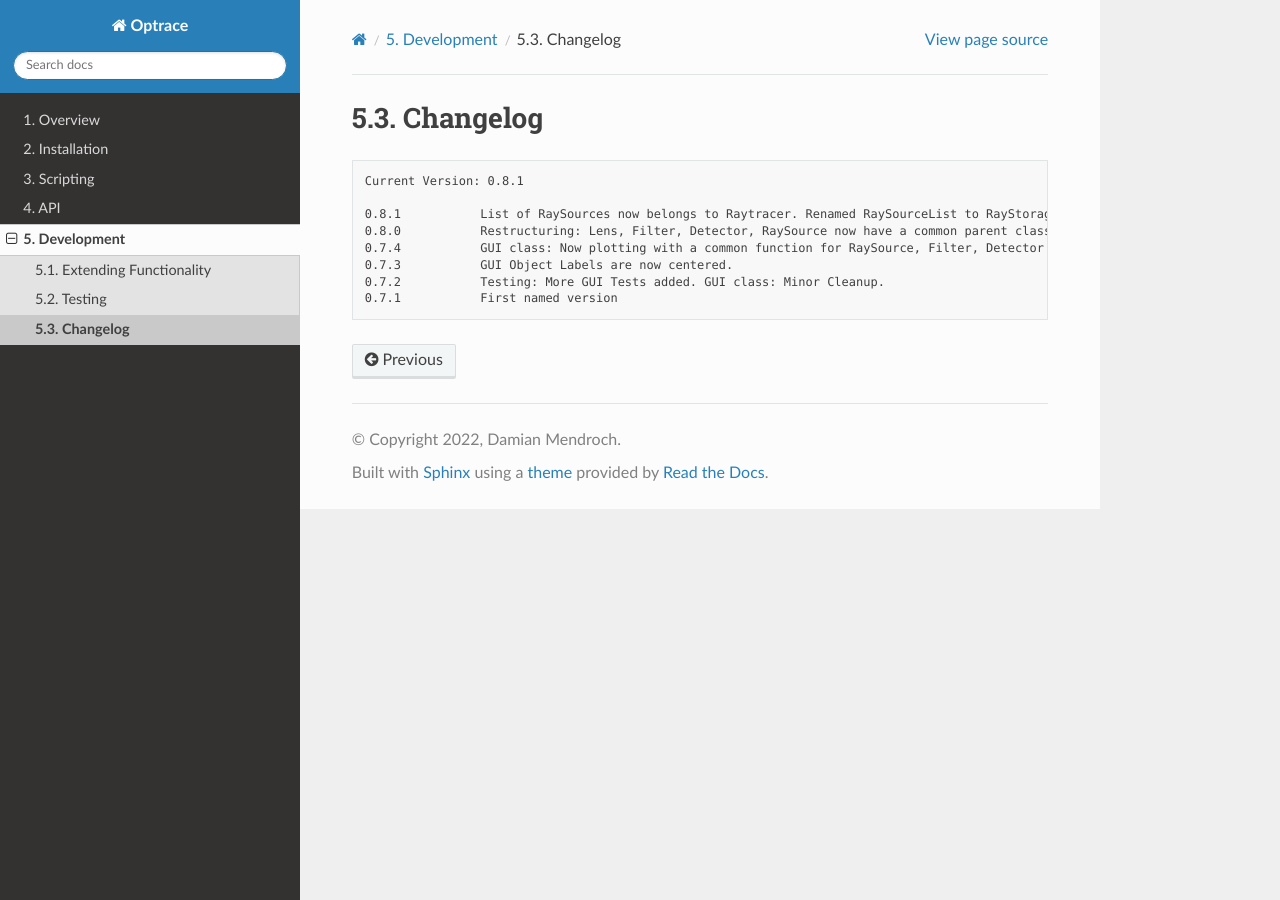
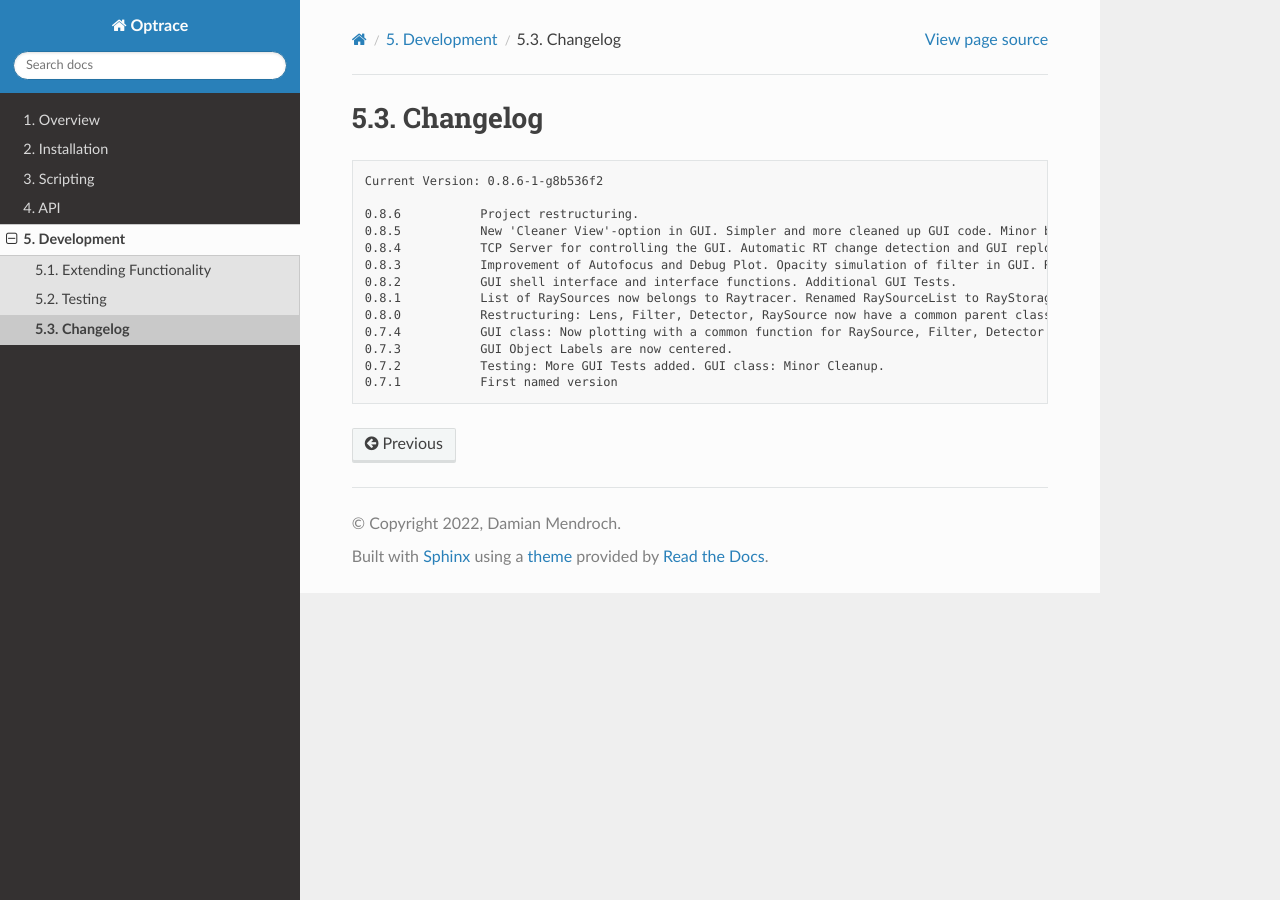
Before and after one commit to drocheam/optrace, a Sphinx documentation site: the page built from docs/source/Changelog.rst, in a window 1280 px wide. Built offline with Sphinx 7.4.7 and the Read the Docs theme 2.0.0, drawn with Linux system fonts in a browser that asks for light colours.

Commit message:
Changelog Update

```diff
--- a/docs/source/changelog.txt
+++ b/docs/source/changelog.txt
@@ -1,5 +1,10 @@
-Current Version: 0.8.1
+Current Version: 0.8.6-1-g8b536f2
 
+0.8.6           Project restructuring.
+0.8.5           New 'Cleaner View'-option in GUI. Simpler and more cleaned up GUI code. Minor bug fixes.
+0.8.4           TCP Server for controlling the GUI. Automatic RT change detection and GUI replotting. New restrictions to when the user can define or assign some class properties.
+0.8.3           Improvement of Autofocus and Debug Plot. Opacity simulation of filter in GUI. RaySource Color adapts to Ray Coloring Mode. GUI now has an advanced picking mode.
+0.8.2           GUI shell interface and interface functions. Additional GUI Tests.
 0.8.1           List of RaySources now belongs to Raytracer. Renamed RaySourceList to RayStorage. Globally defined wavelength range. Own Misc.calc() instead of numexpr.evaluate().
 0.8.0           Restructuring: Lens, Filter, Detector, RaySource now have a common parent class 'SObject'
 0.7.4           GUI class: Now plotting with a common function for RaySource, Filter, Detector
```
